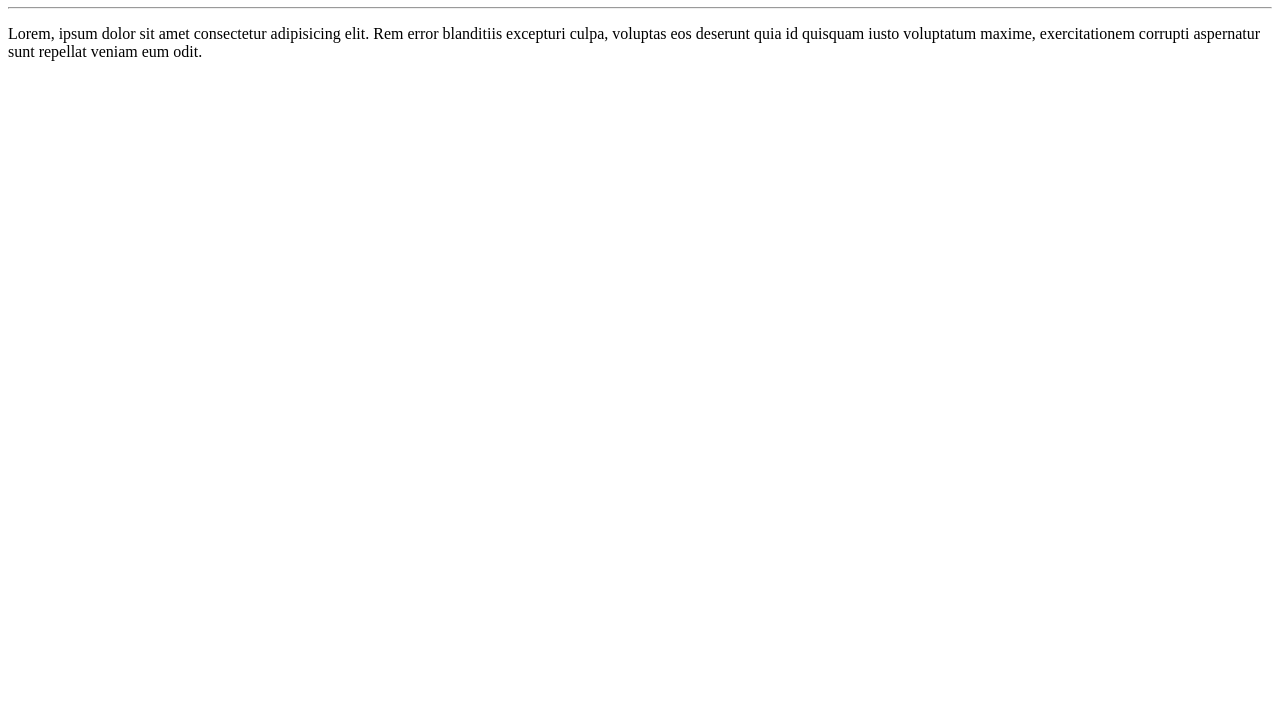
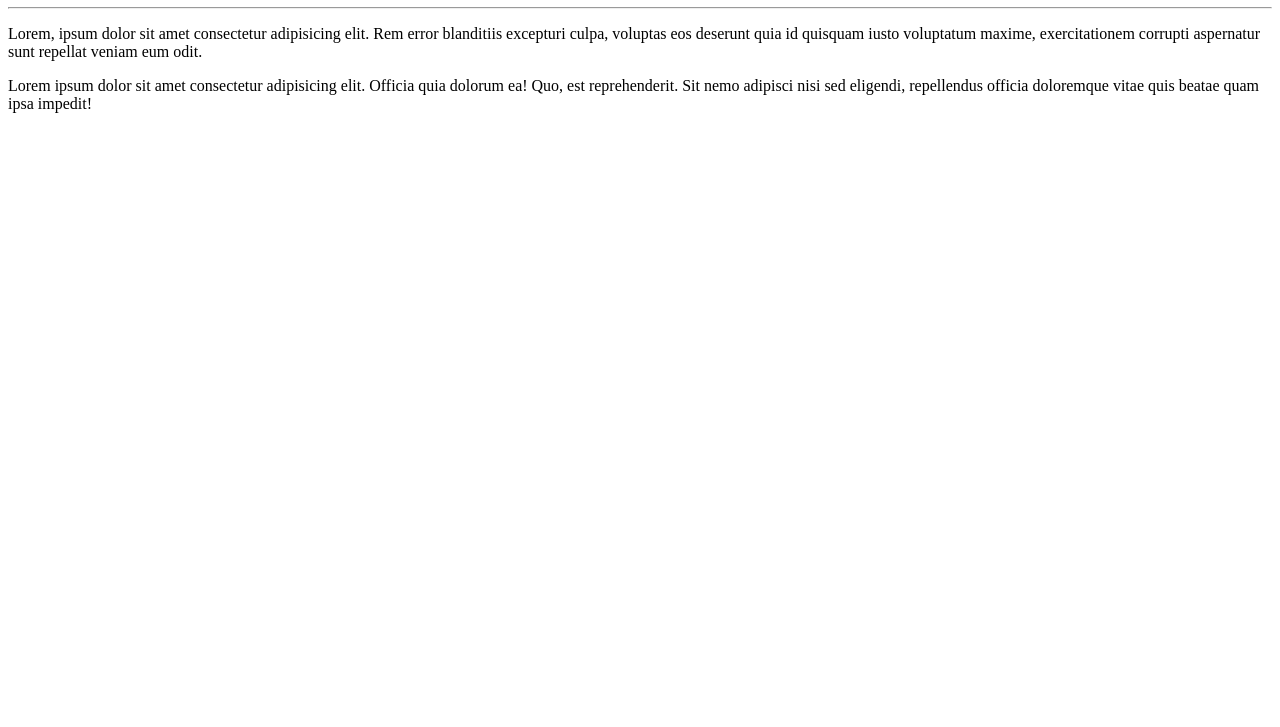
Before and after one commit to luizfeliperibeir/RepositorioLocal001, a plain HTML site: page site-exemplo/index.html in a window 1280 px wide. Shown: the part 73-800 px from the top of the page. Drawn offline with Linux system fonts and the light colour scheme.

Commit message:
adicionei um paragrafo

```diff
--- a/site-exemplo/index.html
+++ b/site-exemplo/index.html
@@ -10,5 +10,8 @@
     <hr>
     <p>Lorem, ipsum dolor sit amet consectetur adipisicing elit.
        Rem error blanditiis excepturi culpa, voluptas eos deserunt quia id quisquam iusto voluptatum maxime, exercitationem corrupti aspernatur sunt repellat veniam eum odit.</p>
-</body>
+     <p>Lorem ipsum dolor sit amet consectetur adipisicing elit.
+        Officia quia dolorum ea! Quo, est reprehenderit.
+        Sit nemo adipisci nisi sed eligendi, repellendus officia doloremque vitae quis beatae quam ipsa impedit!</p>
+    </body>
 </html>
```
